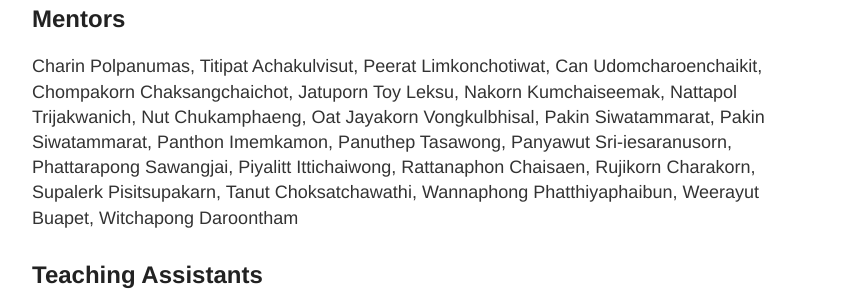
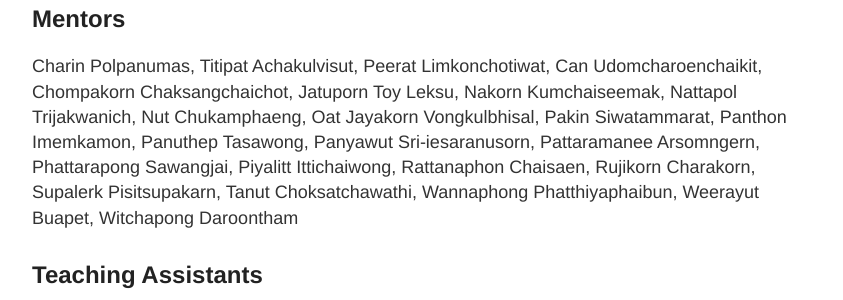
Before and after one commit to ai-builders/ai-builders.github.io, a Jekyll site: the page built from docs/hall-of-fame.md, in a window 1280 px wide and 900 px high, scrolled down 635 px. Shown: the part 204-504 px from the top of the window, without its empty margins (218-1061 px from the left). Built offline with Jekyll 4.4.1, drawn with Linux system fonts in a browser that asks for light colours.

Commit message:
Update hall-of-fame.md

```diff
--- a/docs/hall-of-fame.md
+++ b/docs/hall-of-fame.md
@@ -18,7 +18,7 @@ Chinavat Nachaithong, Chotanansub Sophaken, Chotiwat Tangsathaphorn, Hirunkul Ph
 
 ## Mentors
 
-Charin Polpanumas, Titipat Achakulvisut, Peerat Limkonchotiwat, Can Udomcharoenchaikit, Chompakorn Chaksangchaichot, Jatuporn Toy Leksu, Nakorn Kumchaiseemak, Nattapol Trijakwanich, Nut Chukamphaeng, Oat Jayakorn Vongkulbhisal, Pakin Siwatammarat, Pakin Siwatammarat, Panthon Imemkamon, Panuthep Tasawong, Panyawut Sri-iesaranusorn, Phattarapong Sawangjai, Piyalitt Ittichaiwong, Rattanaphon Chaisaen, Rujikorn Charakorn, Supalerk Pisitsupakarn, Tanut Choksatchawathi, Wannaphong Phatthiyaphaibun, Weerayut Buapet, Witchapong Daroontham
+Charin Polpanumas, Titipat Achakulvisut, Peerat Limkonchotiwat, Can Udomcharoenchaikit, Chompakorn Chaksangchaichot, Jatuporn Toy Leksu, Nakorn Kumchaiseemak, Nattapol Trijakwanich, Nut Chukamphaeng, Oat Jayakorn Vongkulbhisal, Pakin Siwatammarat, Panthon Imemkamon, Panuthep Tasawong, Panyawut Sri-iesaranusorn, Pattaramanee Arsomngern, Phattarapong Sawangjai, Piyalitt Ittichaiwong, Rattanaphon Chaisaen, Rujikorn Charakorn, Supalerk Pisitsupakarn, Tanut Choksatchawathi, Wannaphong Phatthiyaphaibun, Weerayut Buapet, Witchapong Daroontham
 
 ## Teaching Assistants
 
```
